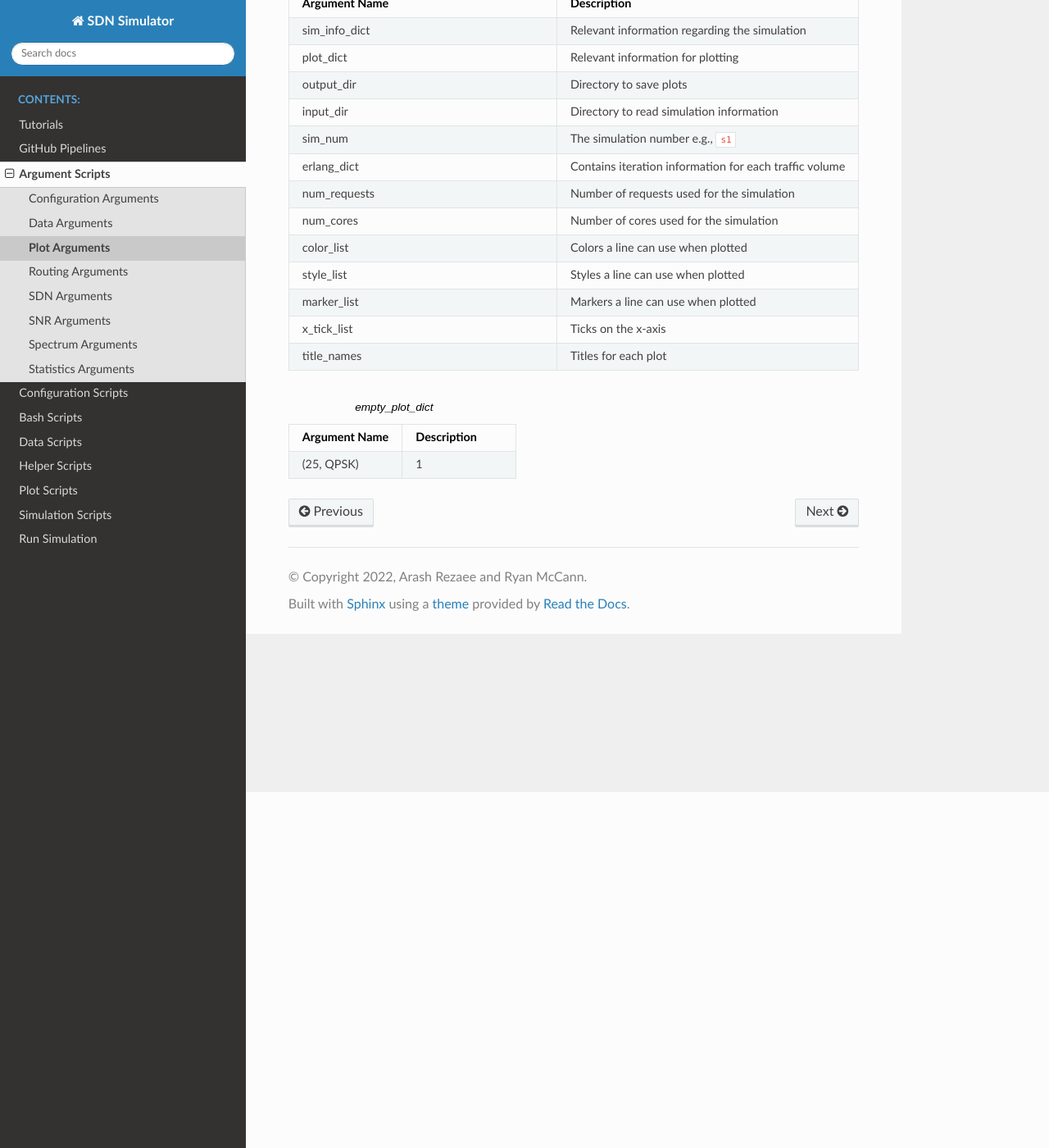
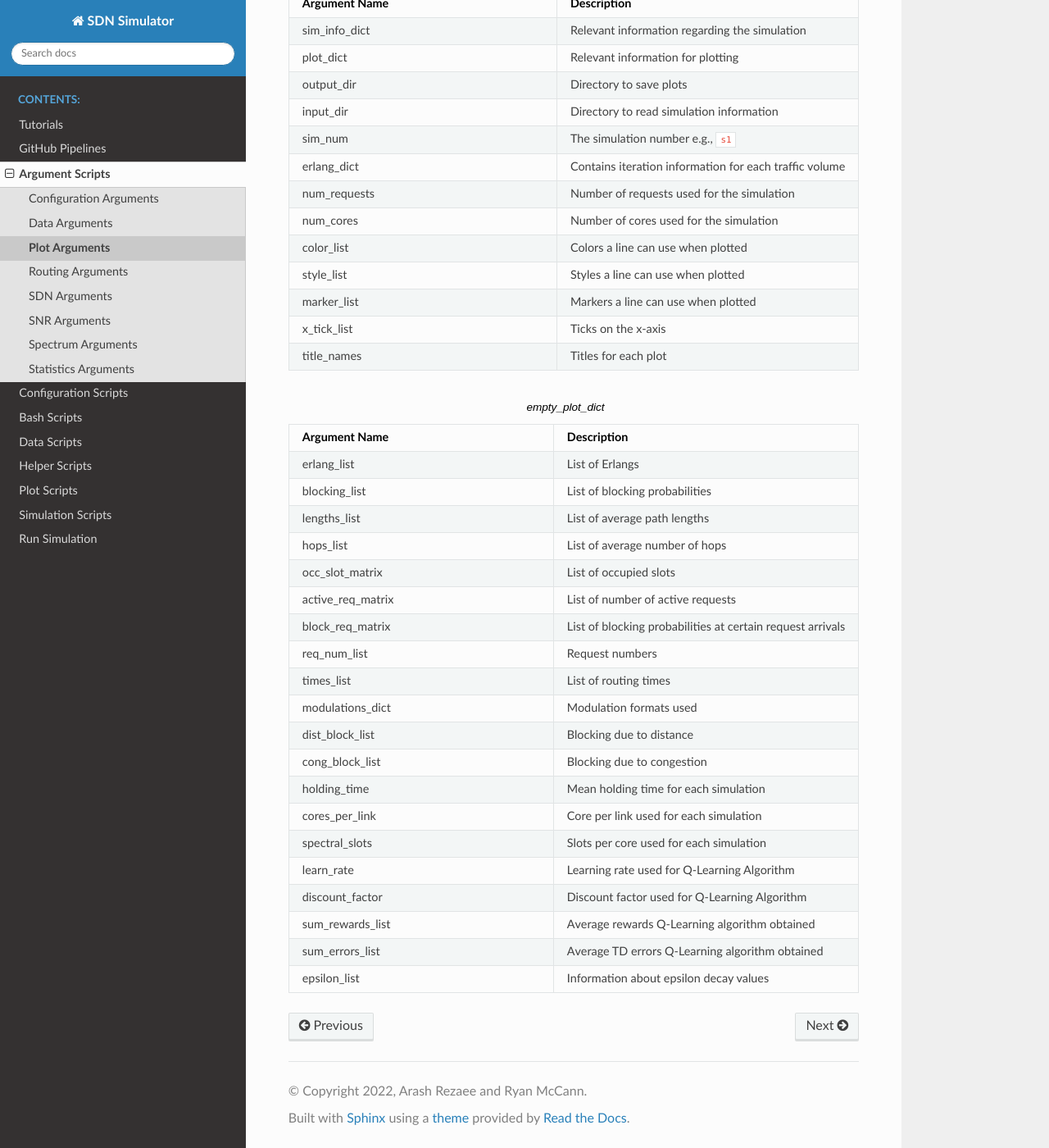
Before and after one commit to SDNNetSim/SDON_simulator, a Sphinx documentation site: the page built from docs/args/plot_args.rst, in a window 1280 px wide and 1400 px high, scrolled down 434 px. Shown: the whole window at 82% size. Built offline with Sphinx 7.4.7 and the Read the Docs theme 2.0.0, drawn with Linux system fonts in a browser that asks for light colours; pages that are not in the unit, such as notebooks, are missing from menus.

Commit message:
Complete plot_args.rst
Add documentation for empty plot dict

```diff
--- a/docs/args/plot_args.rst
+++ b/docs/args/plot_args.rst
@@ -47,5 +47,43 @@ These arguments control elements such as the displayed data, axis labels, plot t
 
    * - Argument Name
      - Description
-   * - (25, QPSK)
-     - 1
+   * - erlang_list
+     - List of Erlangs
+   * - blocking_list
+     - List of blocking probabilities
+   * - lengths_list
+     - List of average path lengths
+   * - hops_list
+     - List of average number of hops
+   * - occ_slot_matrix
+     - List of occupied slots
+   * - active_req_matrix
+     - List of number of active requests
+   * - block_req_matrix
+     - List of blocking probabilities at certain request arrivals
+   * - req_num_list
+     - Request numbers
+   * - times_list
+     - List of routing times
+   * - modulations_dict
+     - Modulation formats used
+   * - dist_block_list
+     - Blocking due to distance
+   * - cong_block_list
+     - Blocking due to congestion
+   * - holding_time
+     - Mean holding time for each simulation
+   * - cores_per_link
+     - Core per link used for each simulation
+   * - spectral_slots
+     - Slots per core used for each simulation
+   * - learn_rate
+     - Learning rate used for Q-Learning Algorithm
+   * - discount_factor
+     - Discount factor used for Q-Learning Algorithm
+   * - sum_rewards_list
+     - Average rewards Q-Learning algorithm obtained
+   * - sum_errors_list
+     - Average TD errors Q-Learning algorithm obtained
+   * - epsilon_list
+     - Information about epsilon decay values
```
